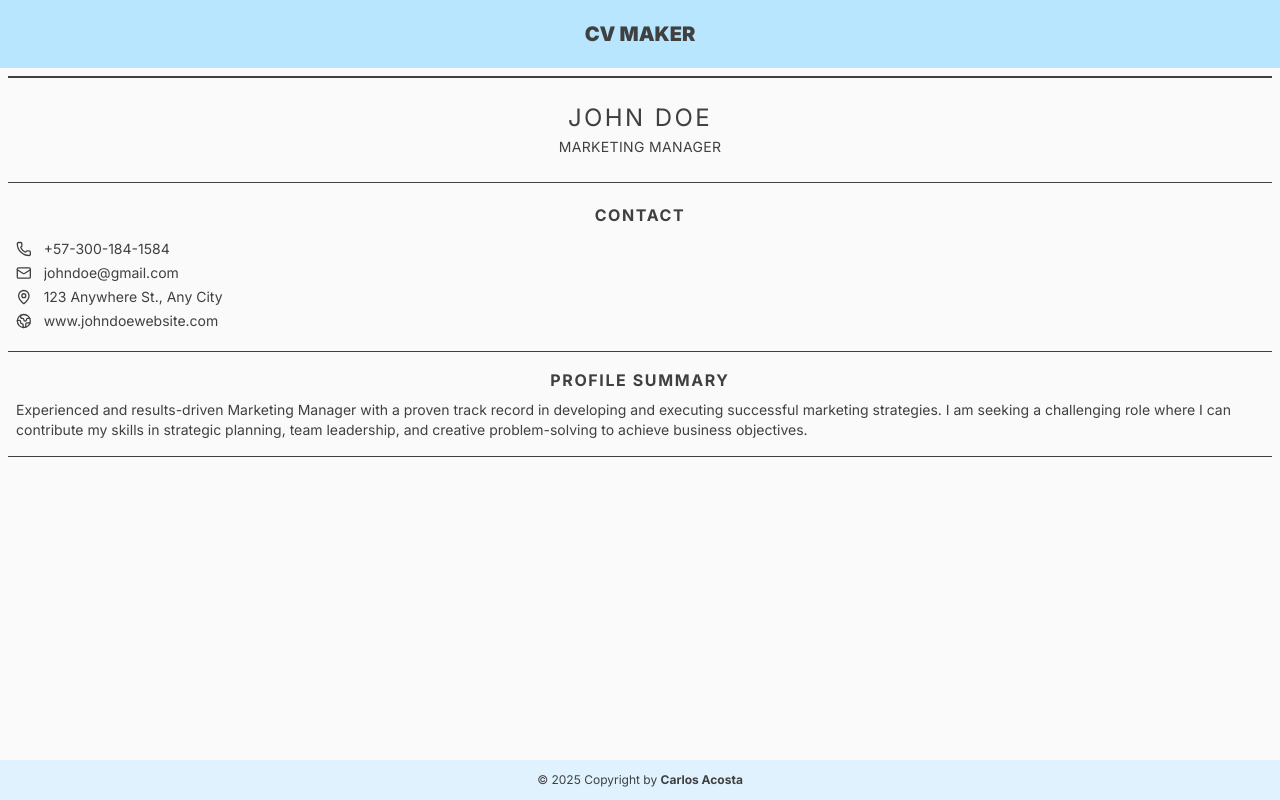
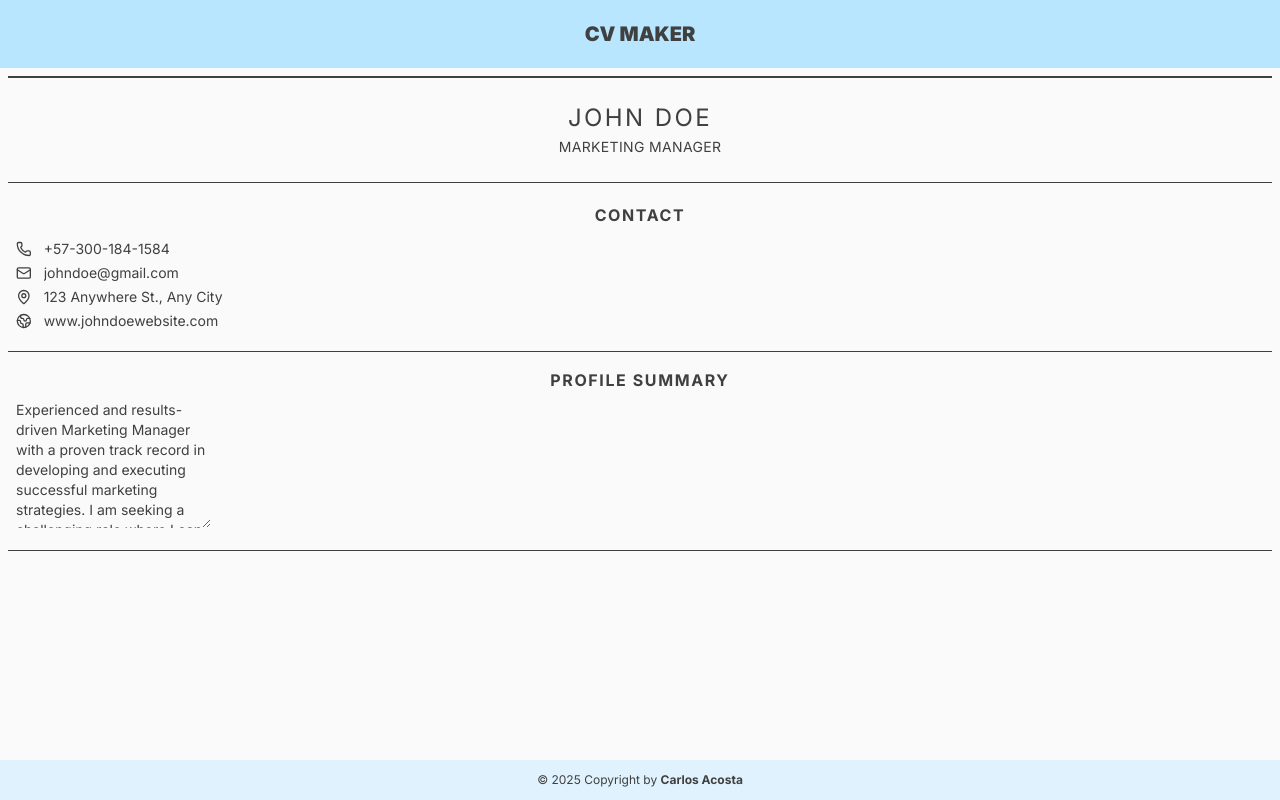
Before and after one commit to Carlosaac23/TOP-cv-application, a React (Vite) app: page / in a window 1280 px wide. Built offline with nearby package versions, Linux system fonts and the light colour scheme.

Commit message:
feat: add name property and create a function to use in onBlur property and render a toast

```diff
--- a/src/components/MultiLineEdit.jsx
+++ b/src/components/MultiLineEdit.jsx
@@ -1,20 +1,39 @@
 import { useState } from 'react';
+import { toast } from 'sonner';
 
-export default function MultiLineEdit({ value, className }) {
+export default function MultiLineEdit({ name, value, className }) {
   const [editingValue, setEditingValue] = useState(value);
+  const minLength = 40;
 
   function onChange(e) {
     setEditingValue(e.target.value);
   }
 
+  function handleBlur() {
+    if (editingValue.length === 0) {
+      toast.error(`${name} should not be empty.`);
+      return;
+    }
+
+    if (editingValue.length < minLength) {
+      toast.warning(`${name} should be at least ${minLength} characters.`);
+      return;
+    }
+
+    if (value !== editingValue) {
+      toast.success(`${name} successfully saved!`);
+      return;
+    }
+  }
+
   return (
-    <div
-      contentEditable={true}
-      suppressContentEditableWarning={true}
-      dangerouslySetInnerHTML={{ __html: editingValue }}
+    <textarea
+      name={name}
       value={editingValue}
       onChange={onChange}
+      onBlur={handleBlur}
       className={`${className} hover:cursor-pointer hover:bg-neutral-200 focus:outline-none`}
-    ></div>
+      rows={7}
+    ></textarea>
   );
 }
```
